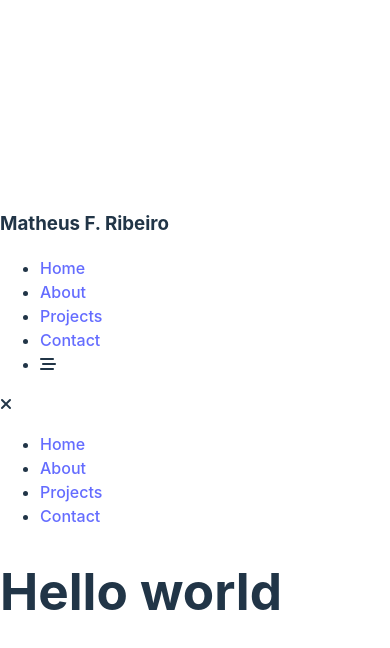
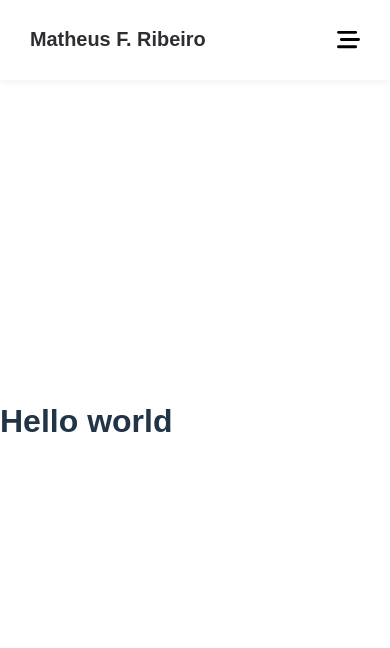
Before and after one commit to matheusfribeiro/matheusfribeiroportfolio, a React (Vite) app: page / in a window 390 px wide. Shown: the top 648 px of the page. Built offline with nearby package versions, Linux system fonts and the light colour scheme.

Commit message:
feat: nav and header responsive

```diff
--- a/index.html
+++ b/index.html
@@ -4,11 +4,8 @@
     <meta charset="UTF-8" />
     <link rel="icon" type="image/svg+xml" href="/vite.svg" />
     <meta name="viewport" content="width=device-width, initial-scale=1.0" />
-    <title>Matheus F. Ribeiro | Portfoliot</title>
-    <script
-      src="https://kit.fontawesome.com/14a00b7b5b.js"
-      crossorigin="anonymous"
-    ></script>
+    <title>Matheus F. Ribeiro | Portfolio</title>
+
   </head>
   <body>
     <div id="root"></div>
--- a/package.json
+++ b/package.json
@@ -10,6 +10,12 @@
     "preview": "vite preview"
   },
   "dependencies": {
+    "@fortawesome/fontawesome-svg-core": "^6.4.2",
+    "@fortawesome/free-brands-svg-icons": "^6.4.2",
+    "@fortawesome/free-regular-svg-icons": "^6.4.2",
+    "@fortawesome/free-solid-svg-icons": "^6.4.2",
+    "@fortawesome/react-fontawesome": "^0.2.0",
+    "babel-plugin-macros": "^3.1.0",
     "react": "^18.2.0",
     "react-dom": "^18.2.0"
   },
--- a/src/components/Navbar.jsx
+++ b/src/components/Navbar.jsx
@@ -1,5 +1,5 @@
 import { useState } from "react";
-import "../styles/";
+import "../styles/stylesComp/navbar.css";
 
 function Navbar() {
   const [hamburger, setHamburger] = useState(false);
@@ -31,6 +31,7 @@ function Navbar() {
     },
   ];
 
+
   return (
     <>
       <nav>
@@ -44,7 +45,7 @@ function Navbar() {
             </li>
           ))}
           <li onClick={() => hamburgerMenu()}>
-            <i className="fa-solid fa-bars-staggered mobile-menu"></i>
+          <svg className="mobile-menu" xmlns="http://www.w3.org/2000/svg" height="1em" viewBox="0 0 512 512"><path d="M0 96C0 78.3 14.3 64 32 64H416c17.7 0 32 14.3 32 32s-14.3 32-32 32H32C14.3 128 0 113.7 0 96zM64 256c0-17.7 14.3-32 32-32H480c17.7 0 32 14.3 32 32s-14.3 32-32 32H96c-17.7 0-32-14.3-32-32zM448 416c0 17.7-14.3 32-32 32H32c-17.7 0-32-14.3-32-32s14.3-32 32-32H416c17.7 0 32 14.3 32 32z"/></svg>
           </li>
         </ul>
       </nav>
@@ -52,7 +53,7 @@ function Navbar() {
       {/* mobile nav */}
       <div className={`mobile-nav ${hamburger ? "open-menu" : "closed-menu"}`}>
         <span onClick={() => hamburgerMenu()}>
-          <i className="fa-solid fa-xmark"></i>
+        <svg xmlns="http://www.w3.org/2000/svg" height="1em" viewBox="0 0 384 512"><path d="M342.6 150.6c12.5-12.5 12.5-32.8 0-45.3s-32.8-12.5-45.3 0L192 210.7 86.6 105.4c-12.5-12.5-32.8-12.5-45.3 0s-12.5 32.8 0 45.3L146.7 256 41.4 361.4c-12.5 12.5-12.5 32.8 0 45.3s32.8 12.5 45.3 0L192 301.3 297.4 406.6c12.5 12.5 32.8 12.5 45.3 0s12.5-32.8 0-45.3L237.3 256 342.6 150.6z"/></svg>
         </span>
 
         <ul>
--- a/src/styles/global/_boilerplate.scss
+++ b/src/styles/global/_boilerplate.scss
@@ -1,5 +1,5 @@
-@use "./colors" as *;
-@use "./typhography" as *;
+@import "colors";
+@import "typography";
 
 * {
   box-sizing: border-box;
--- /dev/null
+++ b/src/styles/stylesComp/navbar.css
@@ -0,0 +1,170 @@
+* {
+  box-sizing: border-box;
+  margin: 0;
+  padding: 0;
+}
+
+html {
+  font-size: 62.5%;
+  scroll-behavior: smooth;
+}
+
+body {
+  background-color: white;
+  font-family: "Poppins", sans-serif;
+  position: relative;
+}
+
+.container {
+  max-width: 107rem;
+  margin: 0 auto;
+  padding: 0 4rem;
+}
+
+/* Firefox */
+* {
+  scrollbar-width: thin;
+  scrollbar-color: #8e8e8e #ffffff;
+}
+
+/* Chrome, Edge and Safari */
+*::-webkit-scrollbar {
+  width: 8px;
+  width: 8px;
+}
+
+*::-webkit-scrollbar-track {
+  border-radius: 20px;
+  background-color: #ffffff;
+}
+
+*::-webkit-scrollbar-track:hover {
+  background-color: #ffffff;
+}
+
+*::-webkit-scrollbar-track:active {
+  background-color: #ffffff;
+}
+
+*::-webkit-scrollbar-thumb {
+  border-radius: 20px;
+  background-color: #8e8e8e;
+}
+
+*::-webkit-scrollbar-thumb:hover {
+  background-color: #878787;
+}
+
+*::-webkit-scrollbar-thumb:active {
+  background-color: #8e8e8e;
+}
+
+.mobile-menu {
+  font-size: 2.3rem;
+  cursor: pointer;
+  display: none;
+}
+.mobile-menu:hover {
+  color: #147efb;
+  transition: all 0.3s;
+}
+@media (max-width: 900px) {
+  .mobile-menu {
+    display: flex;
+  }
+}
+
+.closed-menu {
+  left: -100% !important;
+}
+
+.open-menu {
+  left: 0 !important;
+}
+
+.mobile-nav {
+  display: flex;
+  width: 100%;
+  height: 100vh;
+  z-index: 300;
+  background-color: white;
+  position: fixed;
+  top: 0;
+  left: 0;
+  text-align: center;
+  align-items: center;
+  justify-content: center;
+  transition: all 0.3s ease-in-out;
+}
+.mobile-nav span {
+  font-size: 3.3rem;
+  position: absolute;
+  top: 2rem;
+  right: 4rem;
+  cursor: pointer;
+}
+.mobile-nav span:hover {
+  color: #147efb;
+  transition: all 0.3s;
+}
+.mobile-nav ul {
+  display: flex;
+  flex-direction: column;
+  gap: 4rem;
+  font-size: 2.3rem;
+  list-style: none;
+}
+.mobile-nav ul a {
+  color: black;
+  text-decoration: none;
+  font-weight: 500;
+}
+.mobile-nav ul a:hover {
+  color: #147efb;
+  transition: all 0.3s;
+}
+
+nav {
+  font-size: 1.7rem;
+  width: 100%;
+  height: auto;
+  padding: 25px 40px 25px 50px;
+  display: flex;
+  justify-content: space-between;
+  position: fixed;
+  background-color: white;
+  top: 0;
+  left: 0;
+  box-shadow: 0px 0px 10px rgba(0, 0, 0, 0.09);
+  z-index: 200;
+  align-items: center;
+}
+@media (max-width: 400px) {
+  nav {
+    padding: 25px 30px 25px 30px;
+  }
+}
+nav ul {
+  display: flex;
+  list-style: none;
+  gap: 2rem;
+}
+nav ul a {
+  color: #2d2e32;
+  text-decoration: none;
+  transition: all 0.23s;
+  font-weight: 600;
+}
+@media (max-width: 900px) {
+  nav ul a {
+    display: none;
+  }
+}
+nav ul a:hover {
+  color: #147efb;
+}
+
+.logo {
+  cursor: pointer;
+  color: #2d2e32;
+}/*# sourceMappingURL=navbar.css.map */
```
Also changed, not shown: src/styles/stylesComp/navbar.scss (renamed from src/styles/stylesComp/_nav.scss), 2 other files (tests, documents, lock files or other folders).
